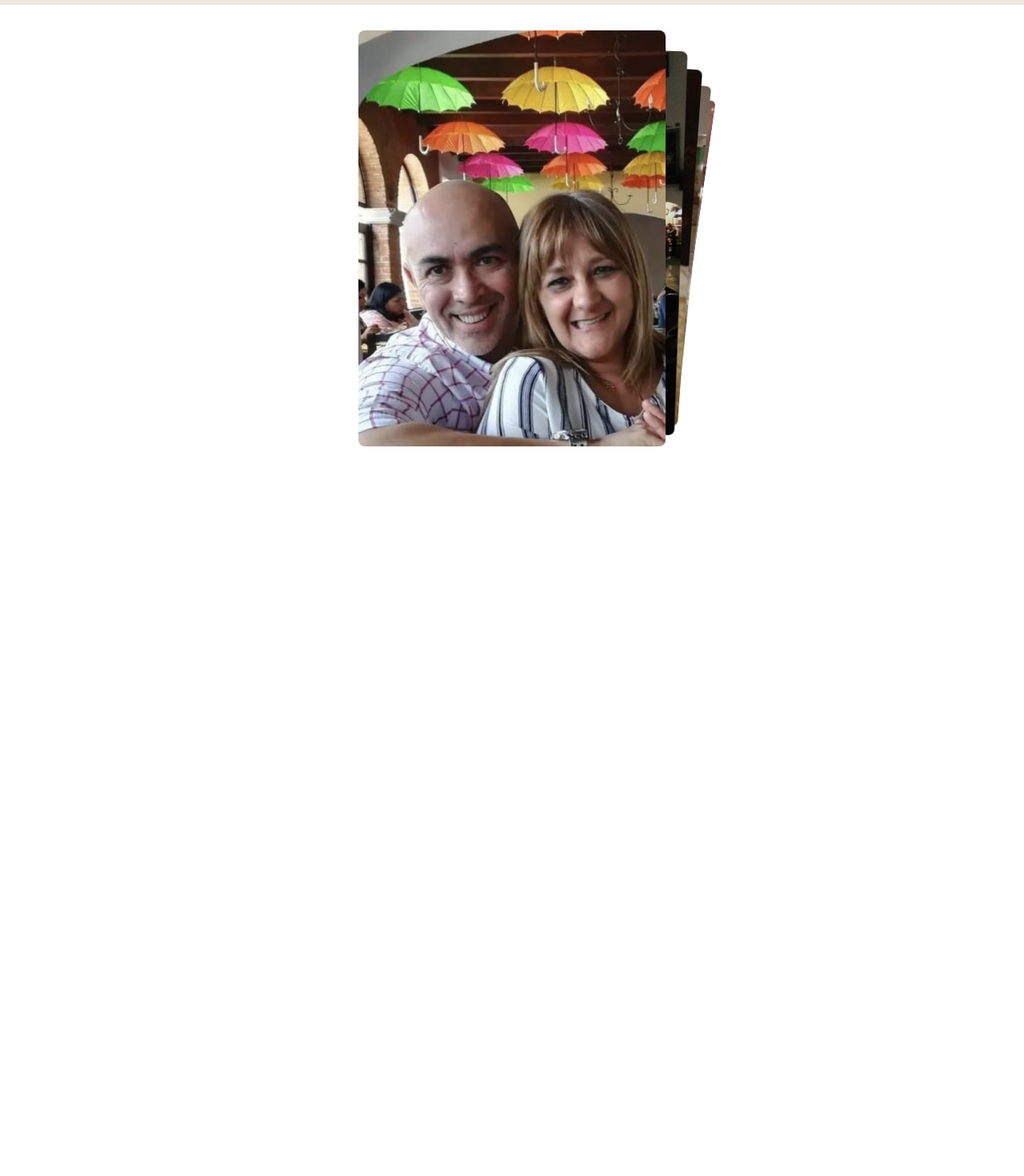
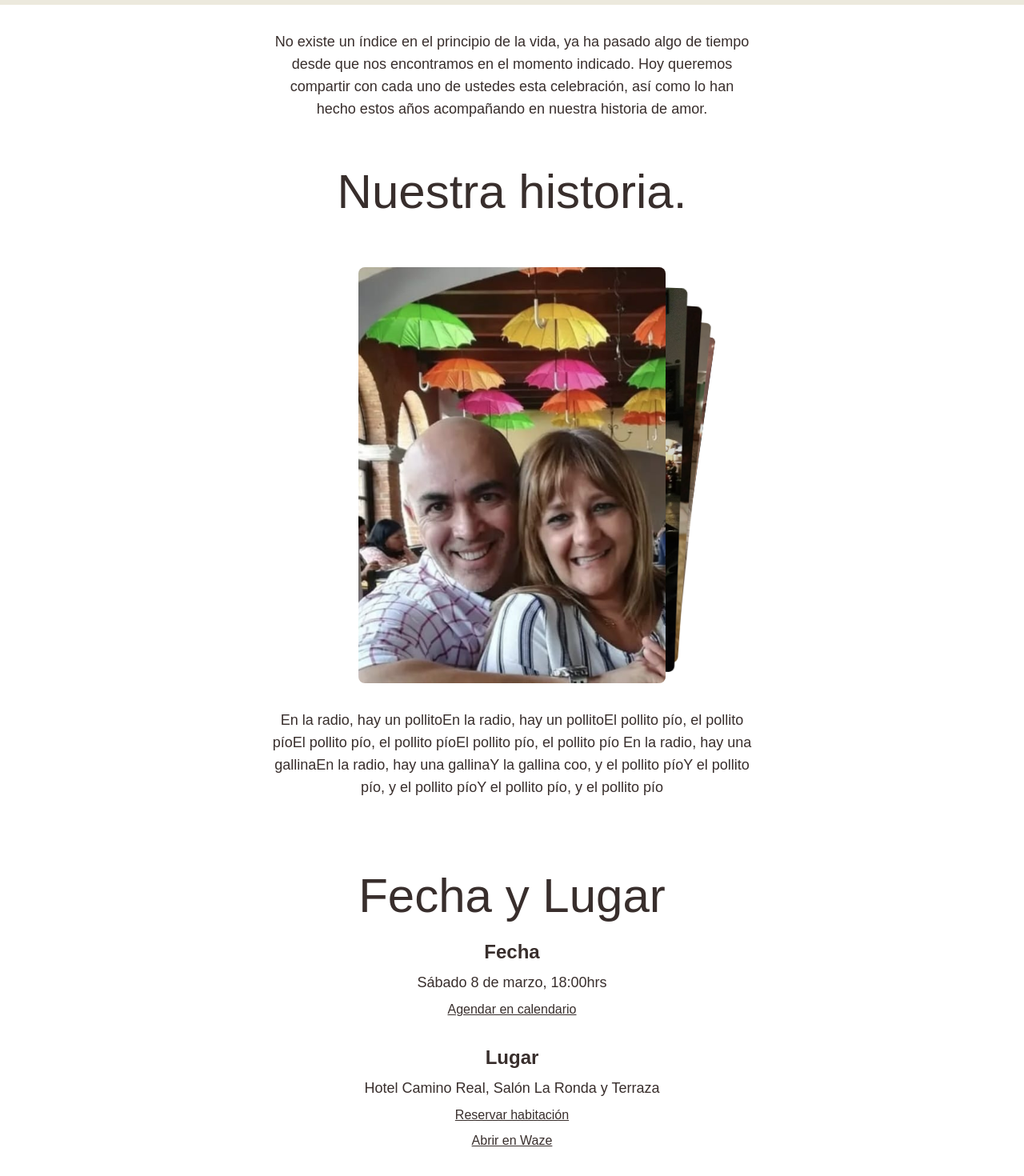
Before and after one commit to jorgemejia25/next-wedding, a Next.js app: page / in a window 1280 px wide. Shown: the part 794-2264 px from the top of the page at 80% size. Before the commit the page ends 1384 px from the top, so only its background shows below. Built offline with nearby package versions, Linux system fonts and the light colour scheme; a web font is replaced by a local one.

Commit message:
historia y footer

```diff
--- a/src/app/page.tsx
+++ b/src/app/page.tsx
@@ -1,13 +1,14 @@
 import Header from "../components/organisms/Header";
 import React from "react";
-import Slider from "@/components/organisms/Slider";
+import Footer from "@/components/molecules/Footer";
+import Story from "@/components/organisms/Story";
 
 const Page = () => {
   return (
     <>
       <Header />
-
-      <Slider />
+      <Story />
+      <Footer />
     </>
   );
 };
--- /dev/null
+++ b/src/components/molecules/Footer.tsx
@@ -0,0 +1,46 @@
+import Button from "../atoms/Button";
+import Heading from "../atoms/Heading";
+import Paragraph from "../atoms/Paragraph";
+import React from "react";
+
+const InvitationDetails: React.FC = () => {
+  return (
+    <div className="flex flex-col items-center justify-center text-center custom-bg p-8">
+      <Heading level={1} className="text-4xl font-regular mb-6 md:text-6xl">
+        Fecha y Lugar
+      </Heading>
+
+      {/* Fecha */}
+      <div className="mb-8">
+        <Heading level={2} className="text-2xl font-bold mb-2">
+          Fecha
+        </Heading>
+        <Paragraph className="text-lg mb-2">
+          Sábado 8 de marzo, 18:00hrs
+        </Paragraph>
+        <Button className="underline text-base">
+          Agendar en calendario
+        </Button>
+      </div>
+
+      {/* Lugar */}
+      <div>
+        <Heading level={2} className="text-2xl font-bold mb-2">
+          Lugar
+        </Heading>
+        <Paragraph className="text-lg mb-2">
+          Hotel Camino Real, Salón La Ronda y Terraza
+        </Paragraph>
+        <Button className="underline text-base mb-2">
+          Reservar habitación
+        </Button>
+        <br/>
+        <Button className="underline text-base">
+          Abrir en Waze
+        </Button>
+      </div>
+    </div>
+  );
+};
+
+export default InvitationDetails;
--- a/src/components/molecules/InvitationDetails.tsx
+++ b/src/components/molecules/InvitationDetails.tsx
@@ -6,8 +6,8 @@ import React from "react";
 const InvitationDetails: React.FC = () => {
   return (
     <>
-      <Heading level={1} className="font-regular text-2xl w-60 md:w-auto">
-        Tenemos el placer de invitarte.
+      <Heading level={1} className="font-regular text-2xl w-90 md:w-auto">
+        Queremos que nos acompañes a nuestra boda.
       </Heading>
       <Heading level={2} className="text-8xl my-9 font-regular">
         Gabriel & Joyce
--- /dev/null
+++ b/src/components/organisms/Story.tsx
@@ -0,0 +1,27 @@
+import Heading from "../atoms/Heading";
+import Paragraph from "../atoms/Paragraph";
+import Slider from "../organisms/Slider";
+import React from "react";
+
+const Story: React.FC = () => {
+  return (
+    <div className="custom-bg margin-0 flex flex-col justify-center items-center">
+      <main className="content flex flex-col items-center justify-center text-center p-8 ">
+        <Paragraph className="text-lg mb-7 w-3/4 md:w-1/2">
+            No existe un índice en el principio de la vida, ya ha pasado algo de tiempo desde que nos encontramos en el momento indicado.
+            Hoy queremos compartir con cada uno de ustedes esta celebración, así como lo han hecho estos años acompañando en nuestra historia de amor.
+        </Paragraph>
+        <Heading level={1} className="text-4xl my-8 font-regular md:text-6xl">
+            Nuestra historia.
+        </Heading>
+        <Slider />
+        <Paragraph className="text-lg mb-7 w-3/4 md:w-1/2">
+            En la radio, hay un pollitoEn la radio, hay un pollitoEl pollito pío, el pollito píoEl pollito pío, el pollito píoEl pollito pío, el pollito pío
+            En la radio, hay una gallinaEn la radio, hay una gallinaY la gallina coo, y el pollito píoY el pollito pío, y el pollito píoY el pollito pío, y el pollito pío
+        </Paragraph>
+      </main>
+    </div>
+  );
+};
+
+export default Story;
--- a/tailwind.config.ts
+++ b/tailwind.config.ts
@@ -19,6 +19,7 @@ const config: Config = {
         "custom-green": "#30514a",
         custom: "#ECE9DD",
         "dark-brown": "#382E2C",
+        "custom-bg": "#FFFDF5",
       },
     },
   },
```
Also changed, not shown: 1 other file (tests, documents, lock files or other folders).
